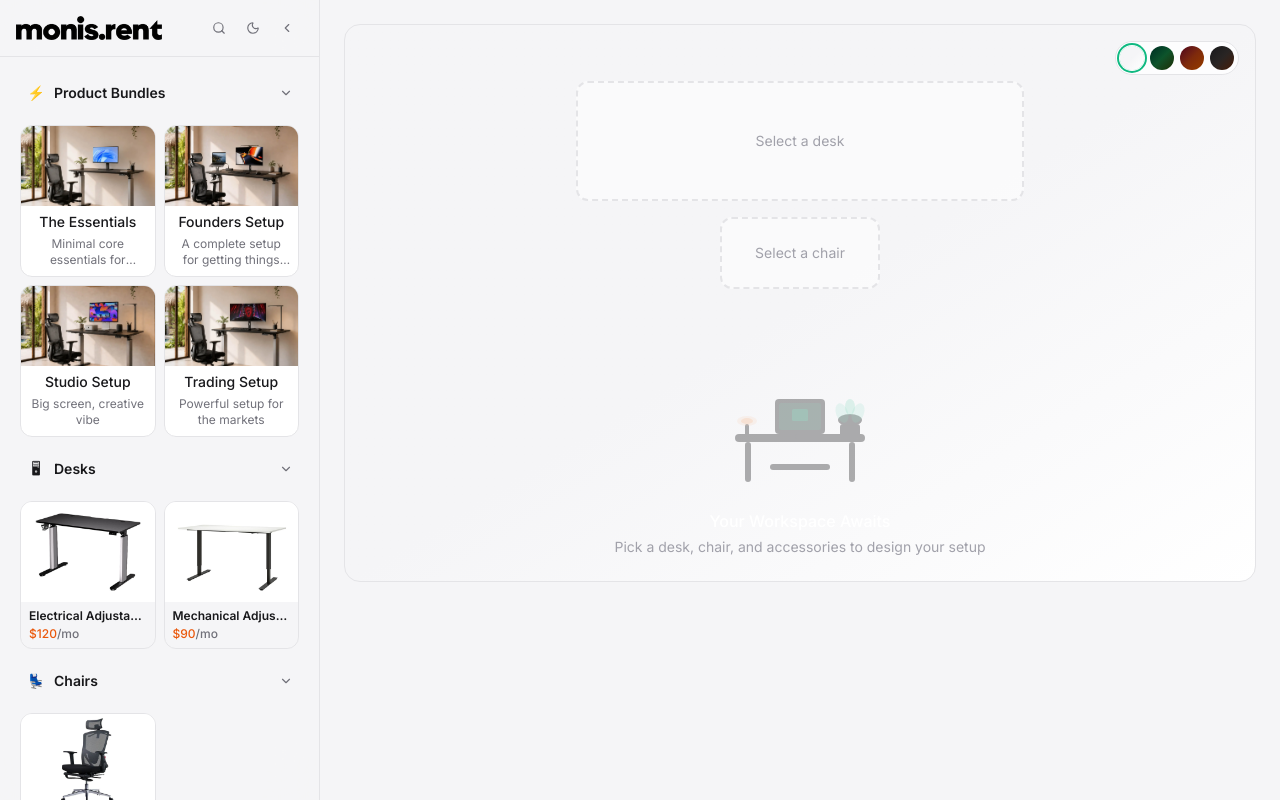
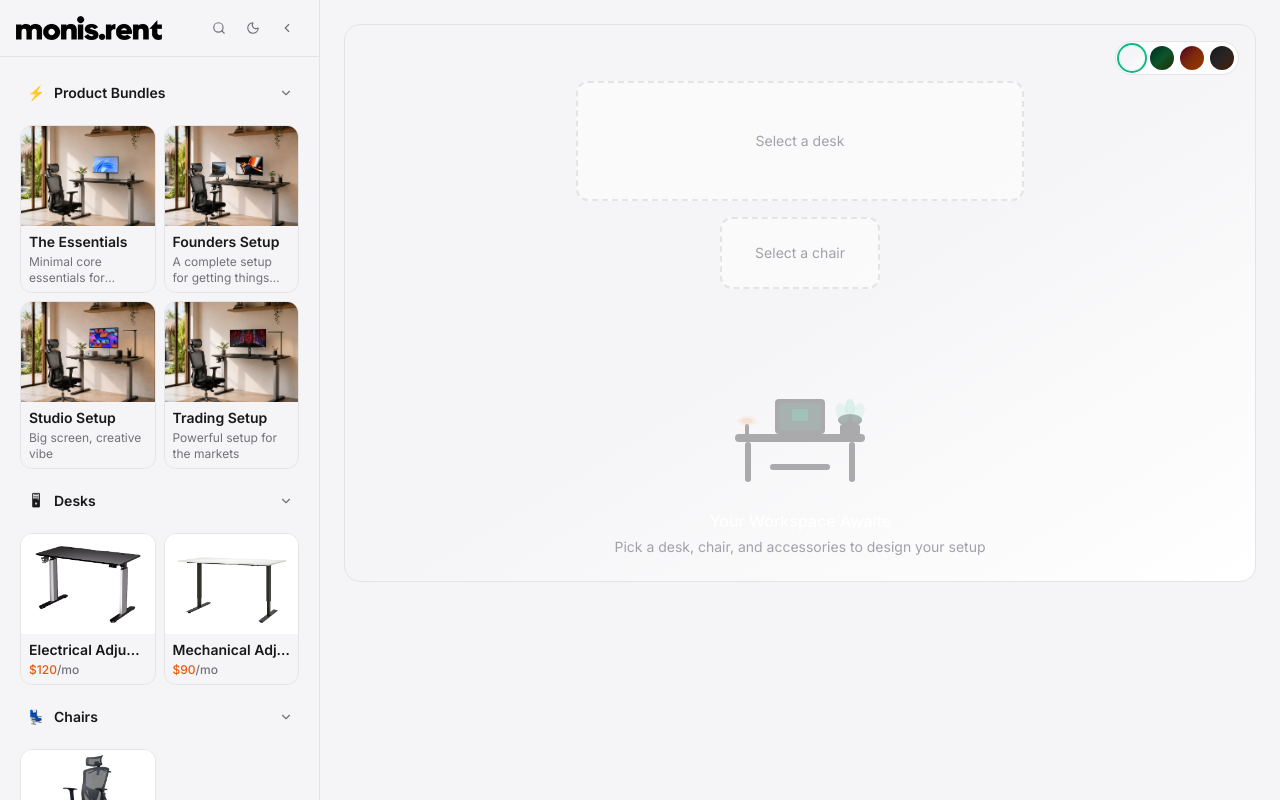
Before and after one commit to txufiknr/workspace-designer, a Next.js app: page / in a window 1280 px wide. Built offline with nearby package versions, Linux system fonts and the light colour scheme.

Commit message:
fix(DRY): product item & bundle tile

```diff
--- a/src/app/page.tsx
+++ b/src/app/page.tsx
@@ -48,7 +48,7 @@ function DragOverlayClone({ product }: { product: Product }) {
         height={50}
         className="max-h-12 object-contain"
       />
-      <p className="text-xs font-medium text-foreground">{product.name}</p>
+      <p className="text-center text-xs text-coral-600 dark:text-coral-400">{product.name}</p>
     </div>
   );
 }
--- a/src/components/PersonaPresets.tsx
+++ b/src/components/PersonaPresets.tsx
@@ -6,7 +6,8 @@ import Image from 'next/image';
 import { useWorkspace } from '@/context/workspace-context';
 import { PRESETS, type Preset } from '@/lib/presets';
 import { getProduct } from '@/lib/products';
-import { Card, ConfirmDialog, useToast } from './ui';
+import { ConfirmDialog, useToast } from './ui';
+import ProductTile from './ProductTile';
 import { useConfirmDialog } from '@/hooks/useConfirmDialog';
 
 export default function PersonaPresets() {
@@ -45,28 +46,14 @@ export default function PersonaPresets() {
         {PRESETS.map((preset) => {
           const isActive = config.activePreset === preset.id;
           return (
-              <Card
-                key={preset.id}
-                variant={isActive ? 'selected' : 'default'}
-                onClick={() => handleClick(preset.id)}
-                className="overflow-hidden p-0! text-center"
-              >
-                <Image
-                  src={preset.image}
-                  alt={preset.name}
-                  width={200}
-                  height={150}
-                  className="h-20 w-full object-cover"
-                />
-                <div className="flex flex-col items-center gap-1 px-2 pb-2 pt-1.5">
-                  <span className="text-sm font-medium text-foreground">
-                    {preset.name}
-                  </span>
-                  <span className="text-xs text-muted text-center line-clamp-2">
-                    {preset.description}
-                  </span>
-                </div>
-              </Card>
+            <ProductTile
+              key={preset.id}
+              image={preset.image}
+              name={preset.name}
+              description={preset.description}
+              selected={isActive}
+              onClick={() => handleClick(preset.id)}
+            />
           );
         })}
       </div>
--- a/src/components/ProductTile.tsx
+++ b/src/components/ProductTile.tsx
@@ -8,13 +8,15 @@ export default function ProductTile({
   image,
   name,
   price,
+  description,
   selected = false,
   aspect = 'aspect-[4/3]',
   onClick,
 }: {
   image: string;
   name: string;
-  price: number;
+  price?: number;
+  description?: string;
   selected?: boolean;
   aspect?: string;
   onClick: () => void;
@@ -26,7 +28,7 @@ export default function ProductTile({
       type="button"
       onClick={onClick}
       aria-pressed={selected}
-      className={`group relative block w-full overflow-hidden rounded-xl text-left transition-all duration-150 ${
+      className={`group relative block w-full overflow-hidden cursor-pointer rounded-xl text-left transition-all duration-150 ${
         selected
           ? 'border border-mint-500 ring-2 ring-mint-500/40'
           : 'border border-border hover:border-muted'
@@ -47,11 +49,15 @@ export default function ProductTile({
         />
       </div>
       <div className="flex flex-col gap-0.5 px-2 py-1.5">
-        <p className="truncate text-xs font-semibold text-foreground">{name}</p>
-        <p className="text-xs font-medium text-coral-600 dark:text-coral-400">
-          ${price}
-          <span className="text-muted">/mo</span>
-        </p>
+        <p className="truncate text-sm font-semibold text-foreground">{name}</p>
+        {description ? (
+          <p className="line-clamp-2 text-xs text-muted">{description}</p>
+        ) : (
+          <p className="text-xs font-medium text-coral-600 dark:text-coral-400">
+            ${price}
+            <span className="text-muted">/mo</span>
+          </p>
+        )}
       </div>
     </button>
   );
--- a/src/components/ui/ConfirmDialog.tsx
+++ b/src/components/ui/ConfirmDialog.tsx
@@ -57,13 +57,13 @@ export const ConfirmDialog = forwardRef<ConfirmDialogHandle, ConfirmDialogProps>
           <div className="flex justify-end gap-3 pt-2">
             <button
               value="cancel"
-              className="rounded-lg border border-border px-4 py-2 text-sm font-medium text-foreground transition-colors hover:bg-surface-hover"
+              className="rounded-lg border border-border px-4 py-2 text-sm font-medium cursor-pointer text-foreground transition-colors hover:bg-surface-hover"
             >
               {cancelText}
             </button>
             <button
               value="confirmed"
-              className={`rounded-lg px-4 py-2 text-sm font-medium transition-colors ${confirmStyles}`}
+              className={`rounded-lg px-4 py-2 text-sm font-medium cursor-pointer transition-colors ${confirmStyles}`}
             >
               {confirmText}
             </button>
```
